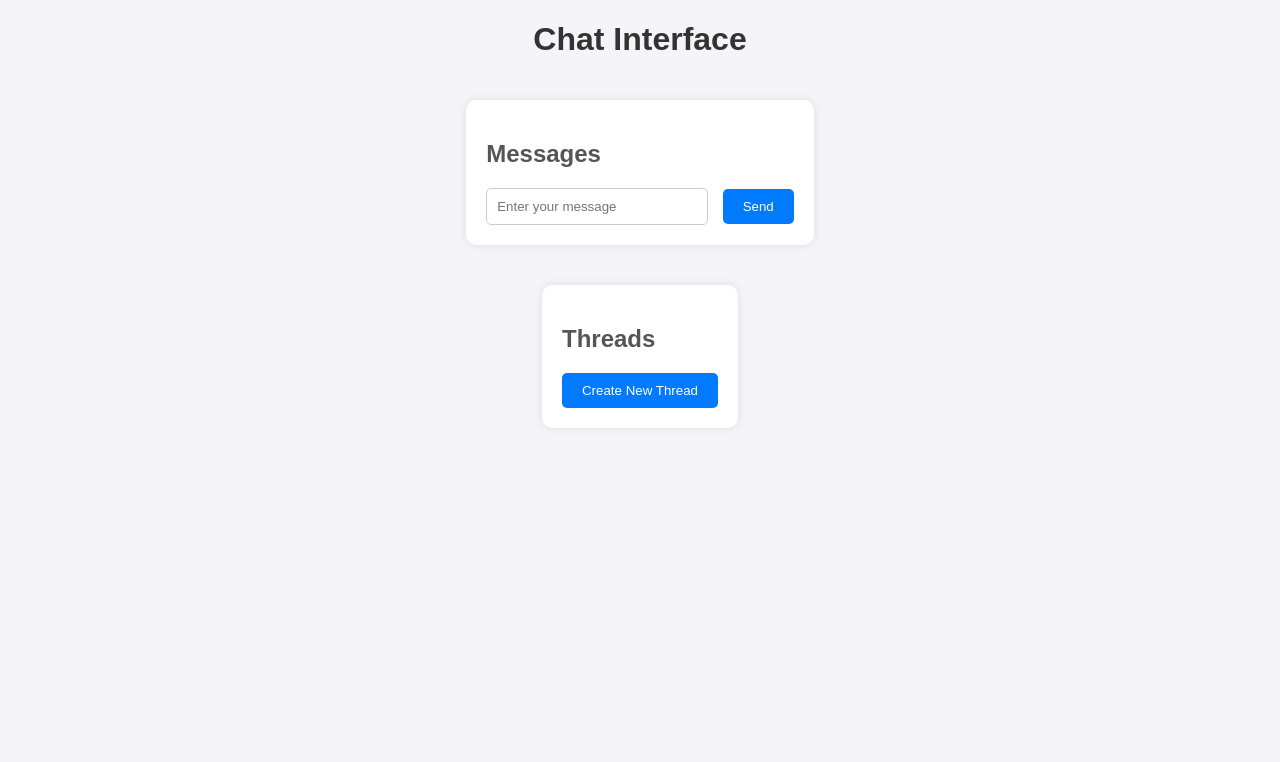
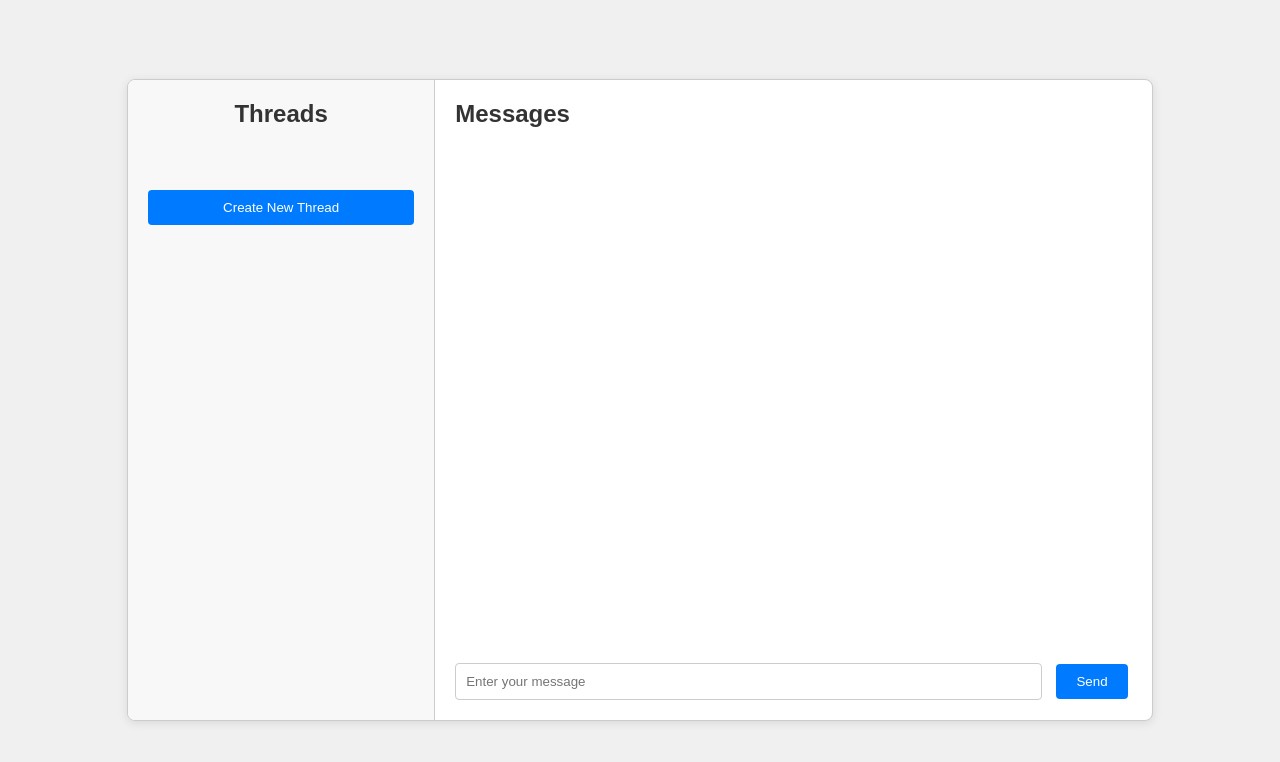
Before and after one commit to Fatihcloud/Assistants-Api, a website: page public/index.html in a window 1280 px wide. Drawn offline with nearby package versions, Linux system fonts and the light colour scheme; no server answers.

Commit message:
Refactor: Interface Improvements and Function Updates
- Enhanced the user interface for a better user experience.
- Updated functions to improve performance and reliability.

Note: The issue where the chat gets deleted upon sending a message still persists. Further investigation is required.

```diff
--- a/public/app.js
+++ b/public/app.js
@@ -1,112 +1,146 @@
-const socket = io();
+const socket = io('http://localhost:3000');
 
 socket.on('newMessage', function(data) {
+    console.log('Received new message via socket:', data);
     if (data.threadId === window.currentThreadId) {
         appendNewMessages(data.messages);
     }
 });
 
-// Fonksiyonları tanımlayın
-async function sendMessage() {
+async function sendMessage(event) {
+    event.preventDefault(); // Formun otomatik olarak gönderilmesini engelle
     const input = document.getElementById('message-input');
     const message = input.value;
     const threadId = window.currentThreadId;
+    console.log('Sending message:', message, 'to thread:', threadId);
     if (message) {
         const response = await fetch('http://localhost:3000/api/chat', {
             method: 'POST',
             headers: { 'Content-Type': 'application/json' },
             body: JSON.stringify({ message, threadId })
         });
+        if (response.ok) {
             const data = await response.json();
+            console.log('Response from sendMessage:', data);
             if (data && data.messages && data.messages.length > 0) {
                 appendNewMessages([data.messages[data.messages.length - 1]]);
             }
             input.value = '';
-        input.focus(); // Mesaj gönderildikten sonra input alanına odaklanma
+            input.focus();
+        } else {
+            console.error('Failed to send message', response.statusText);
+        }
     }
 }
 
-async function createNewThread() {
+async function createNewThread(event) {
+    event.preventDefault(); // Formun otomatik olarak gönderilmesini engelle
     const input = document.getElementById('message-input');
     const message = input.value;
+    console.log('Creating new thread with initial message:', message);
     if (message) {
         const response = await fetch('http://localhost:3000/api/chat', {
             method: 'POST',
             headers: { 'Content-Type': 'application/json' },
             body: JSON.stringify({ message })
         });
+        if (response.ok) {
             const data = await response.json();
+            console.log('Response from createNewThread:', data);
             if (data && data.threadId) {
-            window.currentThreadId = data.threadId; // Yeni thread ID'sini güncelle
+                window.currentThreadId = data.threadId;
                 updateMessageList(data.messages);
                 input.value = '';
-            loadThreads();
+                loadThreads(); // Yeni thread oluşturulduğunda thread listesini yeniden yükle
+            }
+        } else {
+            console.error('Failed to create new thread', response.statusText);
         }
     }
 }
 
 async function loadMessages(threadId) {
+    console.log('Loading messages for thread:', threadId);
     const response = await fetch(`http://localhost:3000/api/messages?threadId=${threadId}`);
+    if (response.ok) {
         const data = await response.json();
+        console.log('Messages loaded for thread:', threadId, data);
         if (data && data.messages) {
             updateMessageList(data.messages);
+        }
+    } else {
+        console.error('Failed to load messages', response.statusText);
     }
 }
 
 async function loadThreads() {
+    console.log('Loading threads');
     const response = await fetch('http://localhost:3000/api/threads');
+    if (response.ok) {
         const data = await response.json();
+        console.log('Threads loaded:', data);
         const threadList = document.getElementById('thread-list');
         threadList.innerHTML = '';
         if (data && data.threads) {
             data.threads.forEach(thread => {
                 const li = document.createElement('li');
-            li.textContent = thread;
+                li.textContent = `Thread ${thread}`;
                 li.onclick = function() {
                     switchThread(thread);
                 };
                 threadList.appendChild(li);
             });
         }
+    } else {
+        console.error('Failed to load threads', response.statusText);
+    }
 }
 
 async function switchThread(threadId) {
+    console.log('Switching to thread:', threadId);
+    window.currentThreadId = threadId;
     const response = await fetch(`http://localhost:3000/api/messages?threadId=${threadId}`);
+    if (response.ok) {
         const data = await response.json();
+        console.log('Switched to thread:', threadId, data);
         if (data && data.messages) {
             updateMessageList(data.messages);
-        window.currentThreadId = threadId;  // Mevcut thread ID'sini güncelle
+        }
+    } else {
+        console.error('Failed to switch thread', response.statusText);
     }
 }
 
 function updateMessageList(messages) {
+    console.log('Updating message list with messages:', messages);
     const messageList = document.getElementById('message-list');
     messageList.innerHTML = '';
     messages.forEach(message => {
         const li = document.createElement('li');
+        li.classList.add(message.role);
         li.textContent = `${message.role}: ${message.content}`;
         messageList.appendChild(li);
     });
 }
 
 function appendNewMessages(messages) {
+    console.log('Appending new messages:', messages);
     const messageList = document.getElementById('message-list');
     messages.forEach(message => {
         const li = document.createElement('li');
+        li.classList.add(message.role);
         li.textContent = `${message.role}: ${message.content}`;
         messageList.appendChild(li);
     });
 }
 
-// Fonksiyonları window nesnesine atayın
 window.sendMessage = sendMessage;
 window.createNewThread = createNewThread;
 window.loadMessages = loadMessages;
 window.loadThreads = loadThreads;
 window.switchThread = switchThread;
 
-// DOMContentLoaded olayını dinleyin ve fonksiyonları çağırın
 document.addEventListener("DOMContentLoaded", function() {
     loadThreads();
-    window.currentThreadId = null; // Başlangıçta null yapın
+    window.currentThreadId = null;
 });
--- a/public/index.html
+++ b/public/index.html
@@ -7,17 +7,20 @@
     <link rel="stylesheet" href="styles.css">
 </head>
 <body>
-    <h1>Chat Interface</h1>
-    <div>
-        <h2>Messages</h2>
-        <ul id="message-list"></ul>
-        <input type="text" id="message-input" placeholder="Enter your message">
-        <button onclick="sendMessage()">Send</button>
-    </div>
-    <div>
-        <h2>Threads</h2>
-        <ul id="thread-list"></ul>
-        <button onclick="createNewThread()">Create New Thread</button>
+    <div class="container">
+        <div class="sidebar">
+            <h2>Threads</h2>
+            <ul id="thread-list"></ul>
+            <button onclick="createNewThread()">Create New Thread</button>
+        </div>
+        <div class="chat-area">
+            <h2>Messages</h2>
+            <ul id="message-list"></ul>
+            <form id="message-form">
+                <input type="text" id="message-input" placeholder="Enter your message">
+                <button type="submit">Send</button>
+            </form>
+        </div>
     </div>
     <!-- socket.io-client kütüphanesini ekleyin -->
     <script src="https://cdn.socket.io/4.0.0/socket.io.min.js"></script>
--- a/public/styles.css
+++ b/public/styles.css
@@ -1,63 +1,137 @@
 body {
     font-family: Arial, sans-serif;
-    background-color: #f4f4f9;
     margin: 0;
     padding: 0;
+    display: flex;
+    justify-content: center;
+    align-items: center;
+    height: 100vh;
+    background-color: #f0f0f0;
+}
+
+.container {
+    display: flex;
+    width: 80%;
+    height: 80%;
+    border: 1px solid #ccc;
+    border-radius: 8px;
+    overflow: hidden;
+    background-color: #fff;
+    box-shadow: 0 2px 10px rgba(0, 0, 0, 0.1);
+}
+
+.sidebar {
+    width: 30%;
+    border-right: 1px solid #ccc;
+    padding: 20px;
+    box-sizing: border-box;
+    background-color: #f8f8f8;
     display: flex;
     flex-direction: column;
     align-items: center;
 }
 
-h1 {
+.chat-area {
+    width: 70%;
+    padding: 20px;
+    box-sizing: border-box;
+    display: flex;
+    flex-direction: column;
+}
+
+h2 {
+    margin-top: 0;
     color: #333;
 }
 
-div {
-    background: #fff;
-    padding: 20px;
-    margin: 20px;
-    border-radius: 10px;
-    box-shadow: 0 0 10px rgba(0, 0, 0, 0.1);
+ul {
+    list-style: none;
+    padding: 0;
+    width: 100%;
+}
+
+li {
+    padding: 10px;
+    border-bottom: 1px solid #ccc;
+    cursor: pointer;
+    transition: background-color 0.3s;
+}
+
+li:hover {
+    background-color: #e0e0e0;
 }
 
 input[type="text"] {
+    width: calc(100% - 80px);
     padding: 10px;
     margin-right: 10px;
-    width: 200px;
+    box-sizing: border-box;
     border: 1px solid #ccc;
-    border-radius: 5px;
+    border-radius: 4px;
 }
 
 button {
     padding: 10px 20px;
-    background: #007bff;
-    color: white;
+    cursor: pointer;
+    background-color: #007bff;
+    color: #fff;
     border: none;
-    border-radius: 5px;
-    cursor: pointer;
+    border-radius: 4px;
+    transition: background-color 0.3s;
 }
 
 button:hover {
-    background: #0056b3;
+    background-color: #0056b3;
 }
 
-ul {
-    list-style-type: none;
-    padding: 0;
+button:focus {
+    outline: none;
 }
 
-li {
-    padding: 10px;
-    background: #f9f9f9;
-    margin: 5px 0;
-    border-radius: 5px;
+.sidebar button {
+    width: 100%;
+    margin-top: 10px;
 }
 
-li:hover {
-    background: #e9e9e9;
-    cursor: pointer;
+.chat-area ul {
+    height: calc(100% - 60px);
+    overflow-y: auto;
+    margin-bottom: 10px;
 }
 
-h2 {
-    color: #555;
+.chat-area input[type="text"] {
+    width: calc(100% - 90px);
 }
+
+.chat-area input,
+.chat-area button {
+    margin-top: 10px;
+}
+
+.chat-message {
+    display: flex;
+    flex-direction: column;
+    align-items: flex-start;
+    padding: 10px;
+    border-radius: 8px;
+    margin-bottom: 10px;
+}
+
+.chat-message.user {
+    align-items: flex-end;
+    background-color: #e1f5fe;
+}
+
+.chat-message.assistant {
+    background-color: #f1f8e9;
+}
+
+.message-role {
+    font-weight: bold;
+    margin-bottom: 5px;
+}
+
+.message-content {
+    font-size: 14px;
+    line-height: 1.4;
+}
```
Also changed, not shown: src/main.ts (+18 -6 lines). Lines whose indentation alone changed are shown as unchanged.
